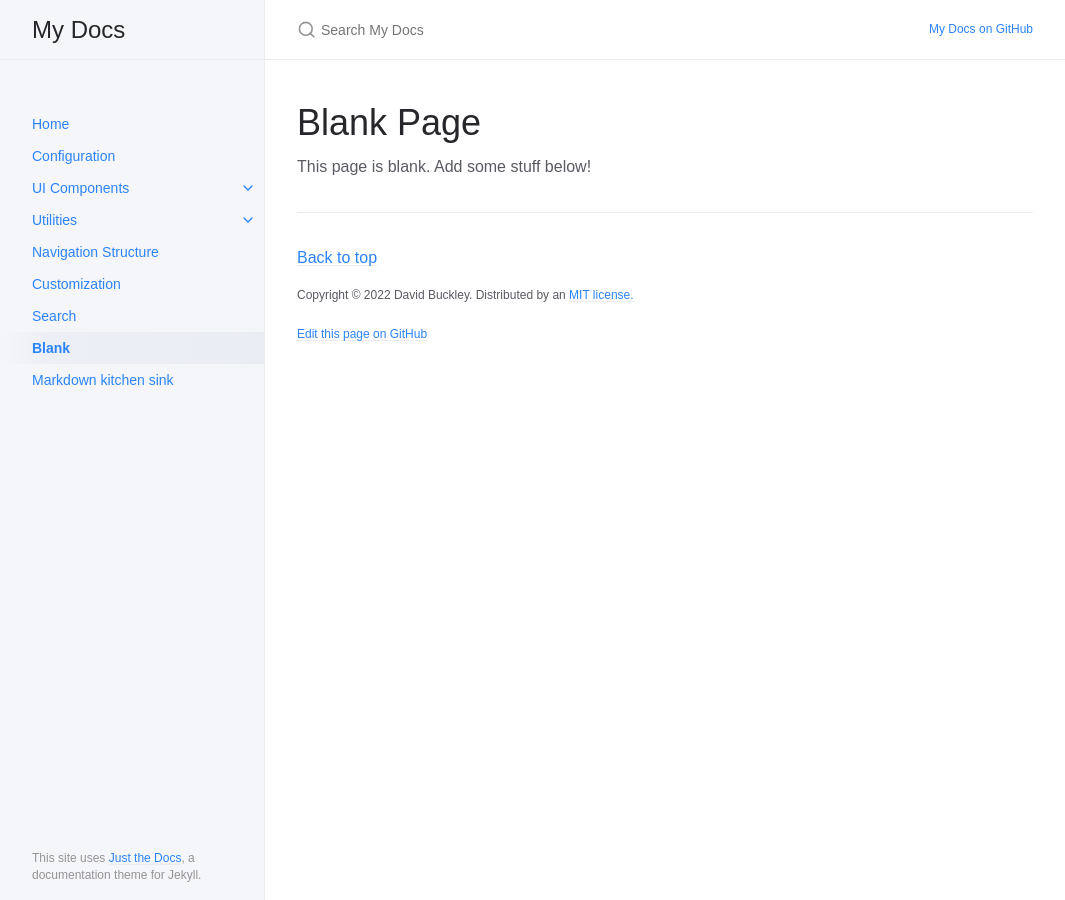
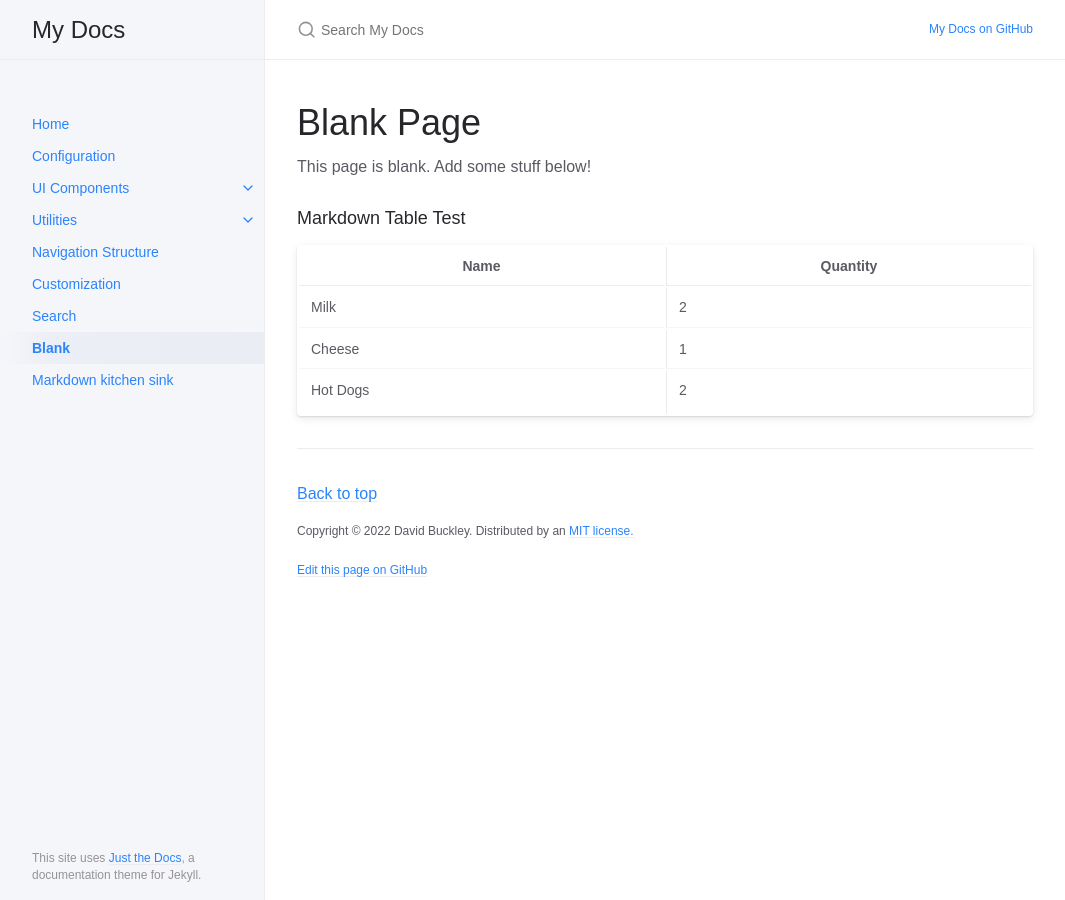
Before and after one commit to buckldav/my-docs, a Jekyll site: the page built from docs/blank.md, in a window 1280 px wide. Shown: the whole page, without its empty margins (107-1172 px from the left). Built offline with Jekyll 4.4.1, drawn with Linux system fonts in a browser that asks for light colours; some web fonts are replaced.

Commit message:
Added a table to blank.md

```diff
--- a/docs/blank.md
+++ b/docs/blank.md
@@ -7,3 +7,11 @@ nav_order: 8
 # Blank Page
 
 This page is blank. Add some stuff below!
+
+### Markdown Table Test
+
+| Name | Quantity |
+| ----------- | ----------- |
+| Milk | 2 |
+| Cheese | 1 |
+| Hot Dogs | 2 |
```
